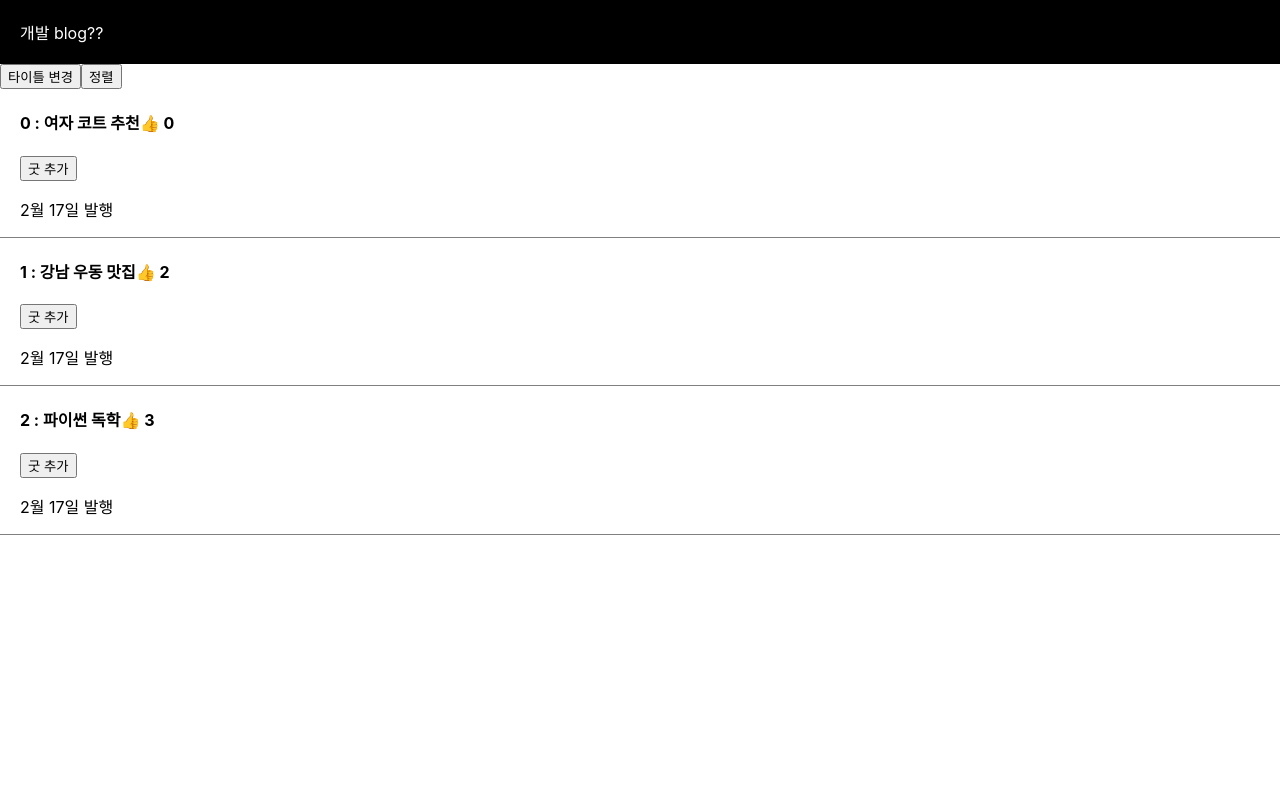
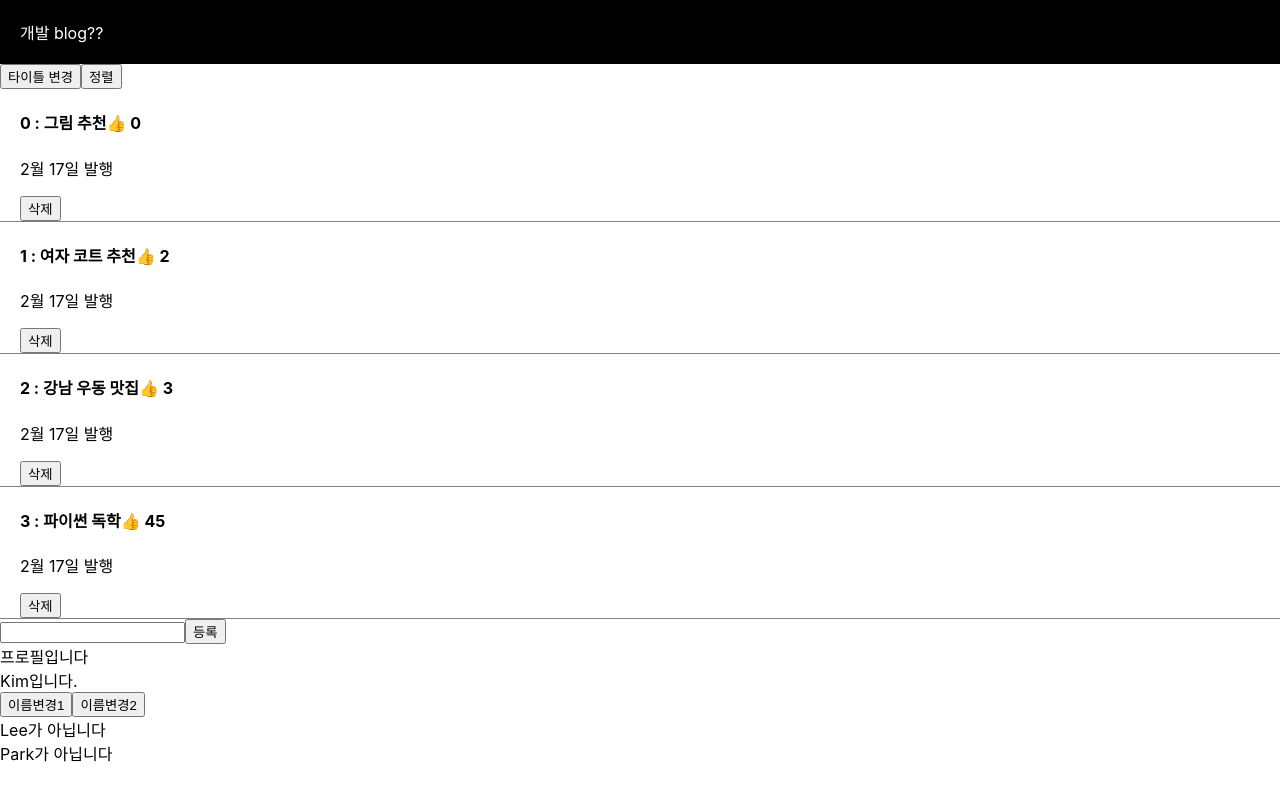
Before and after one commit to seeoya/s_react_blog, a React (Create React App) app: page / in a window 1280 px wide. Built offline with nearby package versions, Linux system fonts and the light colour scheme.

Commit message:
15강 완강

```diff
--- a/src/App.js
+++ b/src/App.js
@@ -1,7 +1,7 @@
 // 경고 잠시 끄기
 /* eslint-disable */
 
-import { useState } from "react";
+import React, { useState } from "react";
 import "./App.css";
 
 // react (웹 앱 프레임워크)
@@ -22,9 +22,11 @@ function App() {
     // 변경 자주 되는 건 state, 변경 자주 안 되는 건 일반 변수에 저장 OK
 
     // title[0] 과 같이 사용 가능 (array 넣었으니까)
-    let [title, setTitle] = useState(["여자 코트 추천", "강남 우동 맛집", "파이썬 독학"]);
-    let [good, setGood] = useState([0, 2, 3]);
+    let [title, setTitle] = useState(["그림 추천", "여자 코트 추천", "강남 우동 맛집", "파이썬 독학"]);
+    let [good, setGood] = useState([0, 2, 3, 45]);
     let [modal, setModal] = useState(false);
+    let [modalTitle, setModalTitle] = useState(0);
+    let [inputData, setInputData] = useState("");
 
     return (
         <div className="App">
@@ -93,22 +95,33 @@ function App() {
             {title.map(function (a, i) {
                 return (
                     // 유니크 키가 들어가야함. key={html마다 다른 숫자}
-                    <div className="list" key={i}>
-                        <h4>
-                            {i} : {title[i]}
-                            <span>👍</span> {good[i]}
-                        </h4>
-                        <button
-                            type="button"
+                    <div className={"list" + " " + "list" + i} key={i}>
+                        {/* onClick에 함수 여러개 쓰려면 중괄호 써야함 안 쓰면 에러*/}
+                        <h4
+                            className="asd{i}"
                             onClick={() => {
-                                let copy = [...good];
-                                copy[i]++;
-                                setGood(copy);
+                                setModal(true);
+                                changeModal(i);
                             }}
                         >
-                            굿 추가
+                            {i} : {title[i]}
+                            {/* 이벤트 버블링 막기. e.stopPropagation(); */}
+                            <span
+                                onClick={(e) => {
+                                    e.stopPropagation();
+                                    let copy = [...good];
+                                    copy[i]++;
+                                    setGood(copy);
+                                }}
+                                style={{ cursor: "pointer" }}
+                            >
+                                👍 {good[i]}
+                            </span>
+                        </h4>
+                        <p>2월 17일 발행</p>
+                        <button type="button" onClick={() => delItem(i)}>
+                            삭제
                         </button>
-                        <p>2월 17일 발행</p>
                     </div>
                 );
             })}
@@ -120,7 +133,26 @@ function App() {
             {/* <div style={{color: 'blue', fontSize: '3rem' }}>스타일 글씨</div> */}
 
             {/* if문 사용할 수 없으므로 대신 삼항으로 사용 */}
-            {modal == true ? <Modal /> : null}
+            {/* props로 함수도 넣을 수 있음 setTitle 등등 */}
+            {modal == true ? <Modal title={title} backgroundColor="yellow" changeTitle={changeTitle} /> : null}
+
+            {/* input */}
+            {/* 이벤트핸들러 onChange, onScroll, onMouseOver, onClick... ... */}
+            {/* e (이벤트객체) => e.target, e.value ... */}
+            {/* state 변경보다 console.log가 먼저 실행되기 때문에 변경사항 반영 바로 안 됨 */}
+            <input
+                type="text"
+                id="input_data"
+                onChange={(e) => {
+                    setInputData(e.target.value);
+                    // console.log(inputData);
+                }}
+            />
+            <button type="button" onClick={() => addItem()}>
+                등록
+            </button>
+
+            <Profile />
         </div>
     );
 
@@ -128,18 +160,23 @@ function App() {
     // 1. 반복적인 html 축약
     // 2. 큰 페이지들
     // 3. 자주 변경되는 UI
-    function Modal() {
+
+    // state => props로 전달
+    // props 전달은 부모 > 자식만 가능. (자식 > 부모, 자식 > 자식 props 전달은 불가)
+    function Modal(props) {
         return (
             // 하나의 태그로 시작해서 하나의 태그로 끝나야함
             // 병렬해서 쓰려면 하나로 감싸기
             // fragment <></>
             <>
-                <div className="modal">
-                    <h4>title</h4>
+                <div className="modal" style={{ background: props.backgroundColor }}>
+                    <h4 className="modal-title">{props.title[modalTitle]}</h4>
                     <p>날짜</p>
                     <p>상세내용</p>
+                    <button type="button" onClick={() => props.changeTitle(["123", "그림추천어쩌고", "어쩌고저쩌고"])}>
+                        제목변경
+                    </button>
                 </div>
-                <div>내용2</div>
             </>
         );
     }
@@ -155,6 +192,38 @@ function App() {
     //     );
     // };
 
+    function addItem() {
+        if (inputData == "") {
+            inputData = "데이터데이터";
+        }
+
+        let tList = [inputData, ...title],
+            gList = [0, ...good];
+
+        setTitle(tList);
+        setGood(gList);
+
+        let inputText = document.getElementById("input_data");
+        inputText.value = "";
+        inputText.focus();
+        setInputData("");
+    }
+
+    function delItem(num) {
+        let tList = [...title],
+            gList = [...good];
+
+        tList.splice(num, 1);
+        gList.splice(num, 1);
+        js;
+        setTitle(tList);
+        setGood(gList);
+    }
+
+    function changeModal(num) {
+        setModalTitle(num);
+    }
+
     function changeTitle(title) {
         setTitle(title);
     }
@@ -166,4 +235,73 @@ function App() {
     }
 }
 
+// 옛날버전 class 문법
+class Profile extends React.Component {
+    constructor() {
+        super();
+
+        // state 위치
+        this.state = { name: "Kim", age: 30 };
+    }
+
+    // arrow func에 대해서는 하단 참조
+    // changeName() {
+    //     this.setState({ name: "Lee" });
+    // }
+    changeName = () => {
+        this.setState({ name: "Lee" });
+    }
+
+    render() {
+        return (
+            <>
+                <div>프로필입니다</div>
+                {/* state 꺼내오려면 this.state.name 이라고 해야함 */}
+                <div>{this.state.name}입니다.</div>
+                {/* this.setState( {state명 : 이름}) */}
+                {/* 현재의 setName()은 대체하는 것. useState는 해당 부분만 변경 */}
+                <button
+                    type="button"
+                    onClick={() => {
+                        this.setState({ name: "Park" });
+                    }}
+                >
+                    이름변경1
+                </button>
+                {/* 함수를 작성하고 싶은 경우 constructor 아래쪽에 함수로 작성 */}
+                <button
+                    type="button"
+                    onClick={
+                        // 항상 this를 붙여야 함.
+                        // this.changeName() 하면 에러 안 나지만 this.changeName 하면 에러남.
+                        // 이 땐 changeName.bind(this) 해주거나, (함수가 changeName() {} 일 경우)
+                        // changeName을 arrow function으로 바꿔주면 this 자동으로 바인딩 되어서 해결~ (함수가 changeName = () => {} 일 경우)
+
+                        // this.changeName.bind(this)
+                        this.changeName
+                    }
+                >
+                    이름변경2
+                </button>
+
+                {this.state.name == "Lee" ? <div>Lee입니다</div> : <div>Lee가 아닙니다</div>}
+                {this.state.name == "Park" ? <div>Park입니다</div> : <div>Park가 아닙니다</div>}
+            </>
+        );
+    }
+}
+
 export default App;
+
+
+
+
+// build하고 배포하기
+
+// 브라우저는 html, css, js만 알아들을 수 있으므로 build 해서 배포해야함
+// 빌드하면 index.html  생성됨. 서버 api에서 build/index.html로 파일 전송~ 하면 끝
+// npm run build <- 명령어
+
+// http://URL/blog 처럼 하위에 작성할 경우
+// package.json 파일 object에 아래와 같이 추가
+// "homepage" : "어쩌고저쩌고/blog"
```
